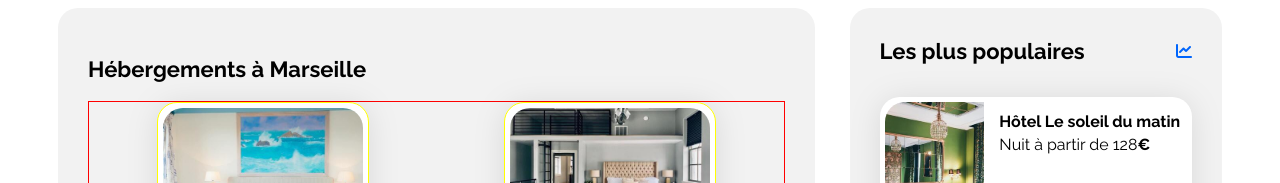
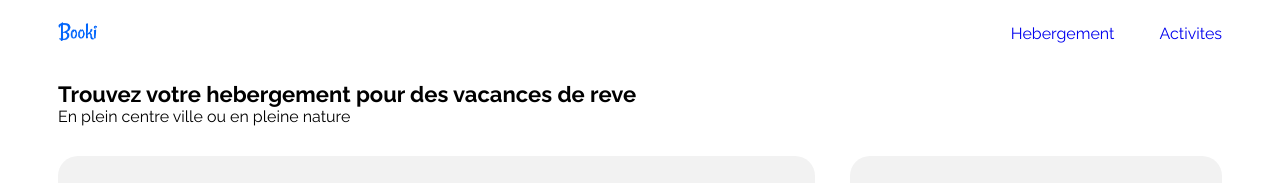
Before and after one commit to vanparfait/Prjojet-2_OC, a plain HTML site: page index.html in a window 1280 px wide. Shown: the top 183 px of the page. Drawn offline with Linux system fonts and the light colour scheme.

Commit message:
Fin de la partie description

```diff
--- a/CSS/style.css
+++ b/CSS/style.css
@@ -53,6 +53,71 @@ body {
 
 .neutralStar {
   color: var(--main-bg-color);
+}
+
+/****** Header ***********/
+nav {
+  display: flex;
+  justify-content: space-between;
+  align-items: center;
+}
+nav img {
+  width: 61.09px;
+}
+.menu ul {
+  display: flex;
+  justify-content: space-between;
+  align-items: center;
+  list-style: none;
+}
+.menu li a {
+  text-decoration: none;
+  margin-left: 45px;
+  width: 63px;
+  height: 19px;
+  font-family: "Raleway";
+  font-style: normal;
+  font-weight: 400;
+  font-size: 16px;
+  line-height: 19px;
+  text-align: center;
+}
+ul li .hebergement:hover,
+ul li .activites:hover {
+  color: blue;
+  border-top: 2px solid blue;
+}
+@media screen and (max-width: 768px) {
+  .menu .hebergement:hover {
+    border-bottom: 2px solid blue;
+    border-top: none;
+  }
+  .menu .activites:hover {
+    border-bottom: 2px solid blue;
+    border-top: none;
+  }
+}
+
+/****** Recherche ***********/
+.description {
+  margin-bottom: 30px;
+}
+.description h3 {
+  font-family: "Raleway";
+  font-style: normal;
+  font-weight: 700;
+  font-size: 22px;
+  line-height: 26px;
+  margin-bottom: 0px;
+}
+.description p {
+  font-family: "Raleway";
+  font-style: normal;
+  font-weight: 400;
+  font-size: 16px;
+  line-height: 19px;
+  margin-top: 0;
+  color: #000000;
 }
 
 /****** Hebergements And Populaires ***********/
--- a/index.html
+++ b/index.html
@@ -16,11 +16,27 @@
 
 <body>
     <div class="main-container">
-        <header></header>
+        <header>
+            <nav>
+                <div class="logo">
+                    <img src="images/logo/Booki.png" alt="logo de L'entreprise">
+                </div>
+                <div class="menu">
+                    <ul>
+                        <li><a class="hebergement" href="#hebergement">Hebergement</a></li>
+                        <li><a class="activites" href="#activites">Activites</a></li>
+                    </ul>
+                </div>
+            </nav>
+        </header>
+        <div class="description">
+            <h3>Trouvez votre hebergement pour des vacances de reve</h3>
+            <p>En plein centre ville ou en pleine nature</p>
+        </div>
         <main>
             <div class="hebergements-and-populaires">
 
-                <section class="hebergements">
+                <section class="hebergements" id="hebergement">
                     <h1 class="hebergements-title">Hébergements à Marseille</h1>
                     <div class="hebergements-cards">
                         <article class="card">
```
